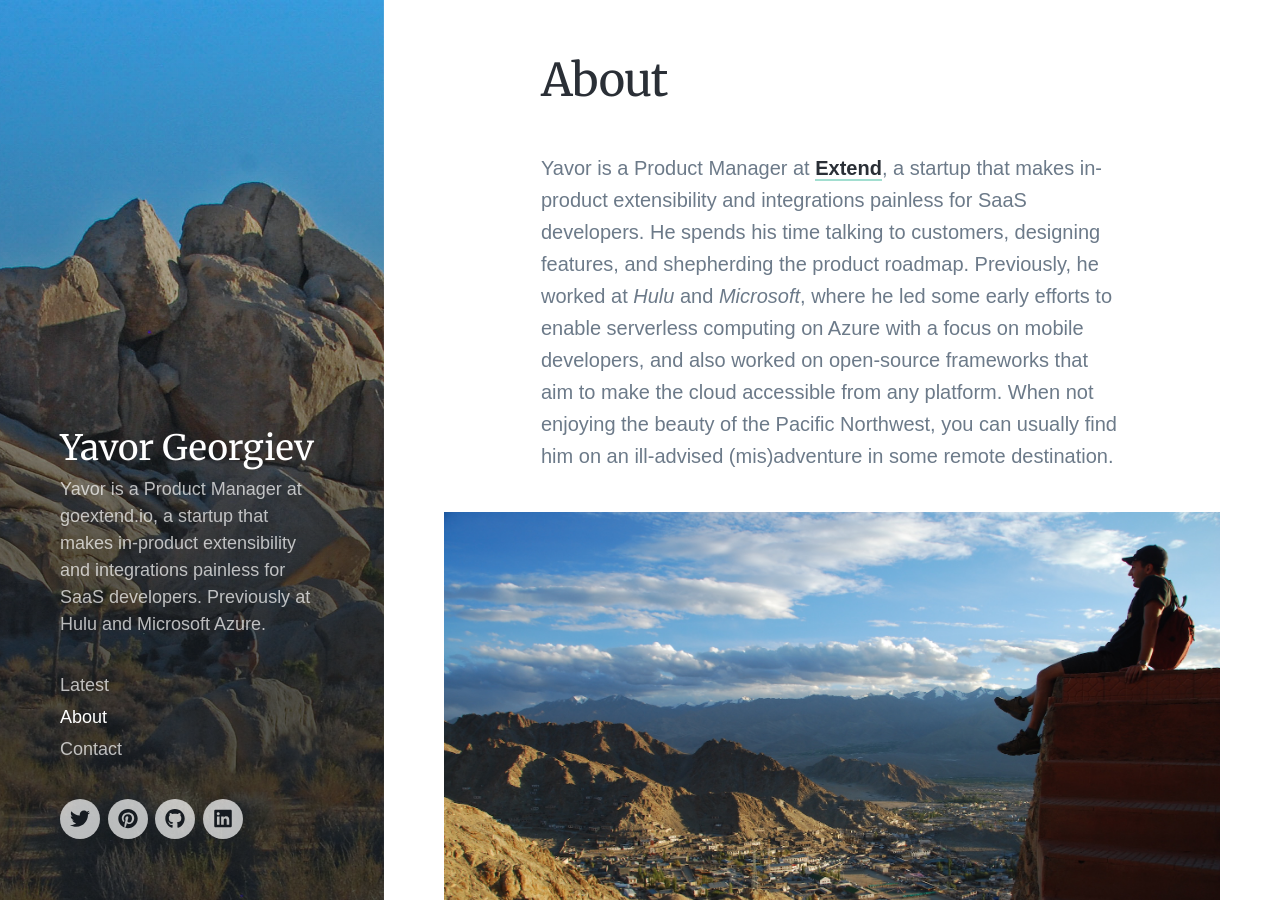
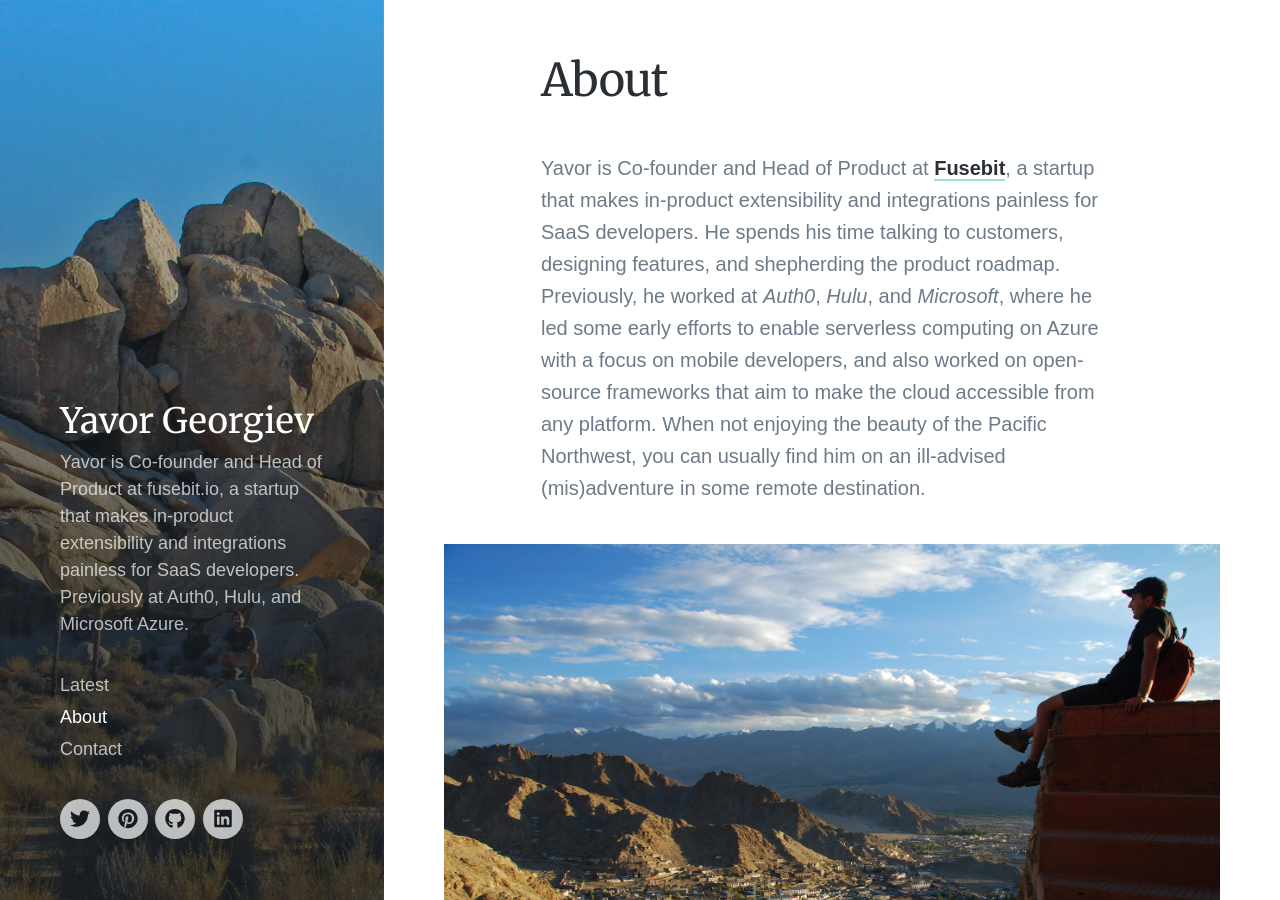
Before and after one commit to yavorg/yavorg, a Jekyll site: the page built from _pages/about.md, in a window 1280 px wide and 900 px high. Built offline with Jekyll 4.4.1, drawn with Linux system fonts in a browser that asks for light colours; nearby versions of some CDN libraries; some web fonts are replaced.

Commit message:
Updating bio

```diff
--- a/_data/settings.yml
+++ b/_data/settings.yml
@@ -1,6 +1,6 @@
 basic_settings:
   site_title: Yavor Georgiev
-  site_tagline: Yavor is a Product Manager at goextend.io, a startup that makes in-product extensibility and integrations painless for SaaS developers. Previously at Hulu and Microsoft Azure.
+  site_tagline: Yavor is Co-founder and Head of Product at fusebit.io, a startup that makes in-product extensibility and integrations painless for SaaS developers. Previously at Auth0, Hulu, and Microsoft Azure.
   favicon_image: /images/favicon.png
 
 header_settings:
--- a/_pages/about.md
+++ b/_pages/about.md
@@ -3,6 +3,6 @@
 description: Yavor is a Product Manager at goextend.io, a startup that makes in-product extensibility and integrations painless for SaaS developers. Previously at Hulu and Microsoft Azure.
 featured_image: /images/nav.jpg
 ---
-Yavor is a Product Manager at [Extend](http://goextend.io), a startup that makes in-product extensibility and integrations painless for SaaS developers. He spends his time talking to customers, designing features, and shepherding the product roadmap. Previously, he worked at *Hulu* and *Microsoft*, where he led some early efforts to enable serverless computing on Azure with a focus on mobile developers, and also worked on open-source frameworks that aim to make the cloud accessible from any platform. When not enjoying the beauty of the Pacific Northwest, you can usually find him on an ill-advised (mis)adventure in some remote destination.
+Yavor is Co-founder and Head of Product at [Fusebit](https://fusebit.io), a startup that makes in-product extensibility and integrations painless for SaaS developers. He spends his time talking to customers, designing features, and shepherding the product roadmap. Previously, he worked at *Auth0*, *Hulu*, and *Microsoft*, where he led some early efforts to enable serverless computing on Azure with a focus on mobile developers, and also worked on open-source frameworks that aim to make the cloud accessible from any platform. When not enjoying the beauty of the Pacific Northwest, you can usually find him on an ill-advised (mis)adventure in some remote destination.
 
 ![]({{ site.baseurl }}/images/about.jpg)
```
